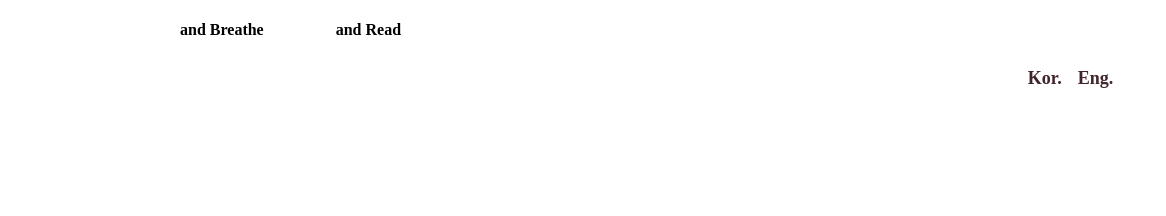
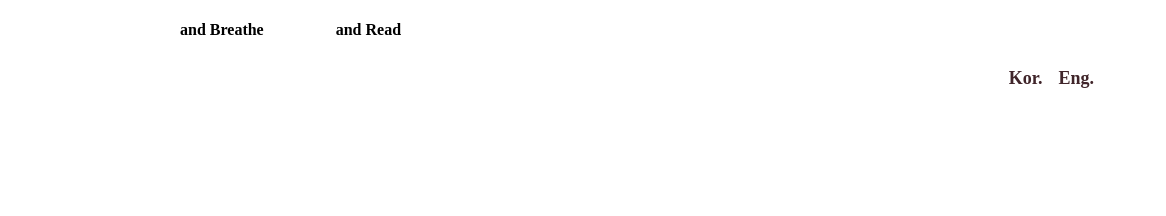
Before and after one commit to LeslieSuh/dont-panic, a plain HTML site: page index.html in a window 1280 px wide. Shown: the top 216 px of the page, 114-1280 px from the left. Drawn offline with Linux system fonts and the light colour scheme; a web font is replaced by a local one.

Commit message:
Add files via upload

```diff
--- a/style.css
+++ b/style.css
@@ -108,7 +108,7 @@ a {
   width: 100%;
   display: flex;
   justify-content: end;
-  margin-right: 7%;
+  margin-right: 10%;
 }
 .language a {
   padding: 8px;
```
